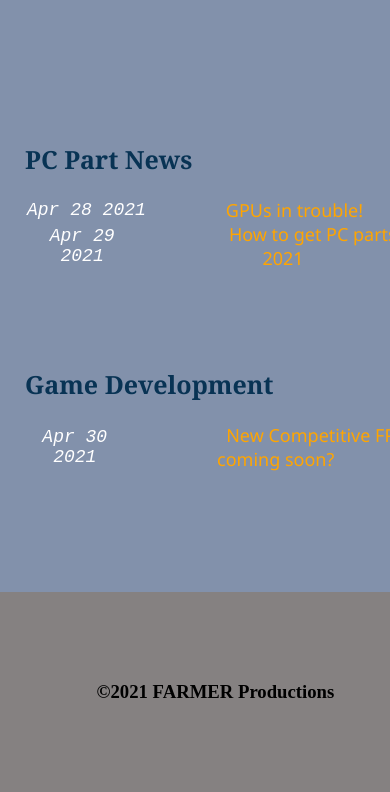
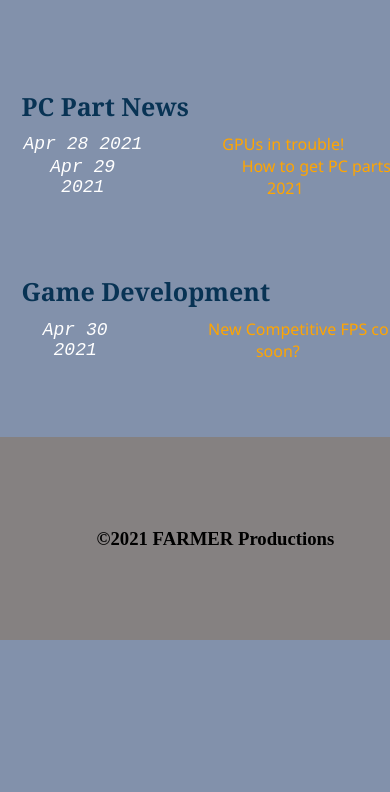
Before and after one commit to mikethedefense/officialBlog, a plain HTML site: page index.html in a window 390 px wide. Shown: the part 858-1650 px from the top of the page. After the commit the page ends 1499 px from the top, so only its background shows below. Drawn offline with Linux system fonts and the light colour scheme.

Commit message:
made it more responsive

```diff
--- a/aimarticle1.css
+++ b/aimarticle1.css
@@ -15,7 +15,7 @@ a:hover{
 
 body{
     display: grid;
-    grid-template-rows: 50px 100px 90% 200px;
+    grid-template-rows: 0.05fr 0.10fr 0.5fr 0.10fr;
     grid-template-areas:
         "nav"
         "header"
@@ -27,9 +27,9 @@ body{
 
 #nav{
     grid-area: nav;
-    padding-left: 25px;
-    padding-top: 15px;
-    font-size: 20px;
+    padding-left: 5%;
+    padding-top: 5%;
+    font-size: 1.5625em;
     font-family:'Trebuchet MS', 'Lucida Sans Unicode', 'Lucida Grande', 'Lucida Sans', Arial, sans-serif
 }
 
@@ -37,19 +37,19 @@ body{
     grid-area:header;
     display: grid;
     place-items: center;
-    font-size: 25px;
+    font-size: 1.5625em;
     font-family:'Lucida Sans', 'Lucida Sans Regular', 'Lucida Grande', 'Lucida Sans Unicode', Geneva, Verdana, sans-serif;
     color: black;
 
 }
 #article{
     grid-area: article;
-    font-size: 20px;
+    font-size: 1.25em;
     font-family:'Segoe UI', Tahoma, Geneva, Verdana, sans-serif;
-    padding: 25px 25px 25px 25px;
+    padding: 5% 5% 5% 5%;
     color:  #2a2b2b;
-    text-indent: 50px;
-    letter-spacing: 2px;
+    text-indent: 3.125em;
+    letter-spacing: 0.125em;
     text-align: justify;
     line-height: 2.5em;
     margin: 0 auto;
--- a/stylesheet.css
+++ b/stylesheet.css
@@ -5,16 +5,17 @@
 }
 
 section{
-    padding-left: 25px;
+    padding-left: 5%;
+    padding-top: 5%;
 }
 
 section h2{
-    padding-bottom: 20px;
+    padding-bottom: 2%;
+
 }
-
 body{
     display: grid;
-    grid-template-rows: 300px 200px 200px 200px 200px 200px 200px;
+    grid-template-rows: 2fr 1fr 1fr 1fr 1fr 1fr 1.1fr;
     grid-template-areas:
         "header"
         "element1"
@@ -23,7 +24,6 @@ body{
         "element4"
         "element5"
         "footer";
-    grid-row-gap: 25px;
     background: #8291ab;
 }
 
@@ -35,7 +35,7 @@ td{
 a{
     text-decoration: none;
     color: orange;
-    font-size: 18px;
+    font-size: 1.1253m;
     font-family: 'Segoe UI', Tahoma, Geneva, Verdana, sans-serif;
 }
 
@@ -51,7 +51,7 @@ header{
 
 h2{
     color: #083354;
-    font-size: 25px;
+    font-size: 1.5625em;
     font-family:Georgia, 'Times New Roman', Times, serif;
 }
 
@@ -65,7 +65,7 @@ h2{
 
 
 #headertext{
-    font-size: 50px;
+    font-size: 3.125em;
     color:  #f2f0f0;
     font-family:'Lucida Sans', 'Lucida Sans Regular', 'Lucida Grande', 'Lucida Sans Unicode', Geneva, Verdana, sans-serif;
     text-shadow: 4px 5px black;
@@ -73,14 +73,14 @@ h2{
 }
 
 time{
-    font-size: 18px;
+    font-size: 1.125em;
     color: white;
     font-family: 'Courier New', Courier, monospace;
     font-style: italic;
 }
 
 .indent{
-    text-indent: 80px;
+    text-indent: 5em;
 }
 
 #blogaim{
@@ -103,6 +103,7 @@ time{
 
 #blogdev{
     grid-area: element5;
+    padding-bottom: 5%;
 
 }
 
```
